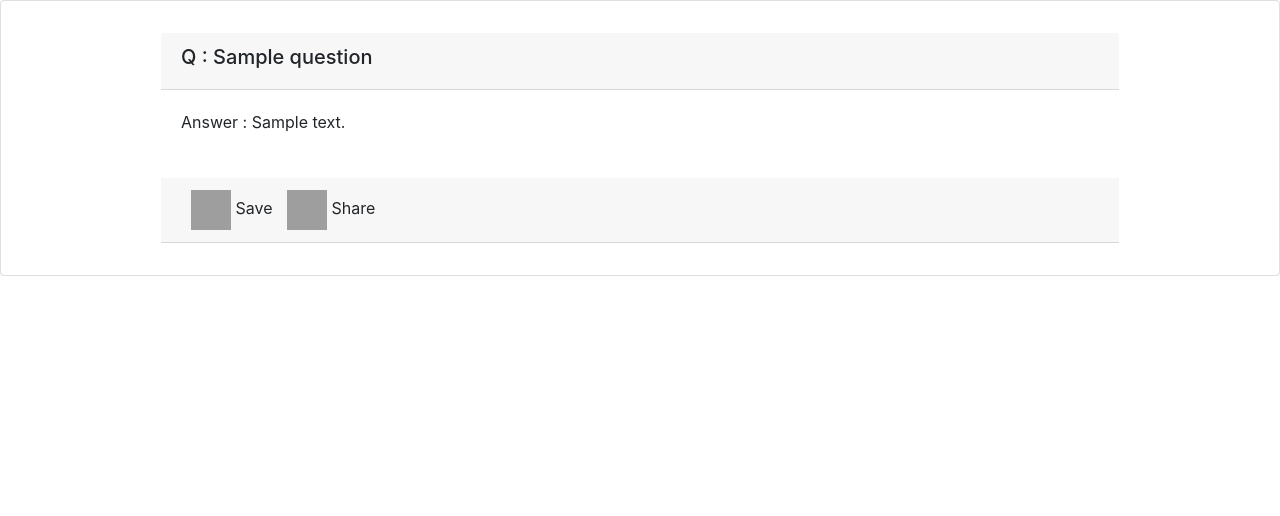
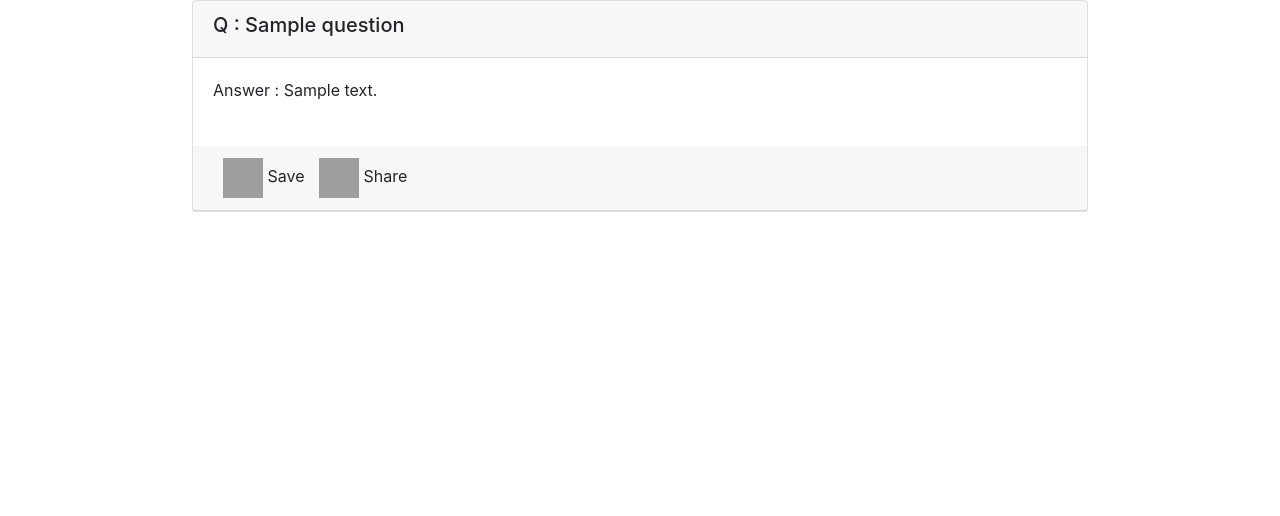
Before and after one commit to hassancodes/empowerher, a Flask app: page /frequentask in a window 1280 px wide. Shown: the part 56-572 px from the top of the page. Run offline with Flask 2, Linux system fonts and the light colour scheme; a database or web service that is not in the repository returns one stand-in record (values such as "Sample title"); some libraries are stand-ins or nearby versions; grey boxes are pictures that could not be loaded.

Commit message:
fixing story card

```diff
--- a/templates/frequentask.html
+++ b/templates/frequentask.html
@@ -8,7 +8,7 @@
     </div> -->
 
 
-    <div class="card cardquestion" >
+    <div class="card storycards" >
         <div class="card-header">
             <h5>Q : {{dict_item['title']}}</h2>
         </div>
--- a/templates/secretstories.html
+++ b/templates/secretstories.html
@@ -1,4 +1,6 @@
 {% include "header.html" %}
+<br>
+<br>
 <h1 align=center>WhisperWise</h1>
 <p align=center>Whisper your stories without getting judged</p>
 
```
